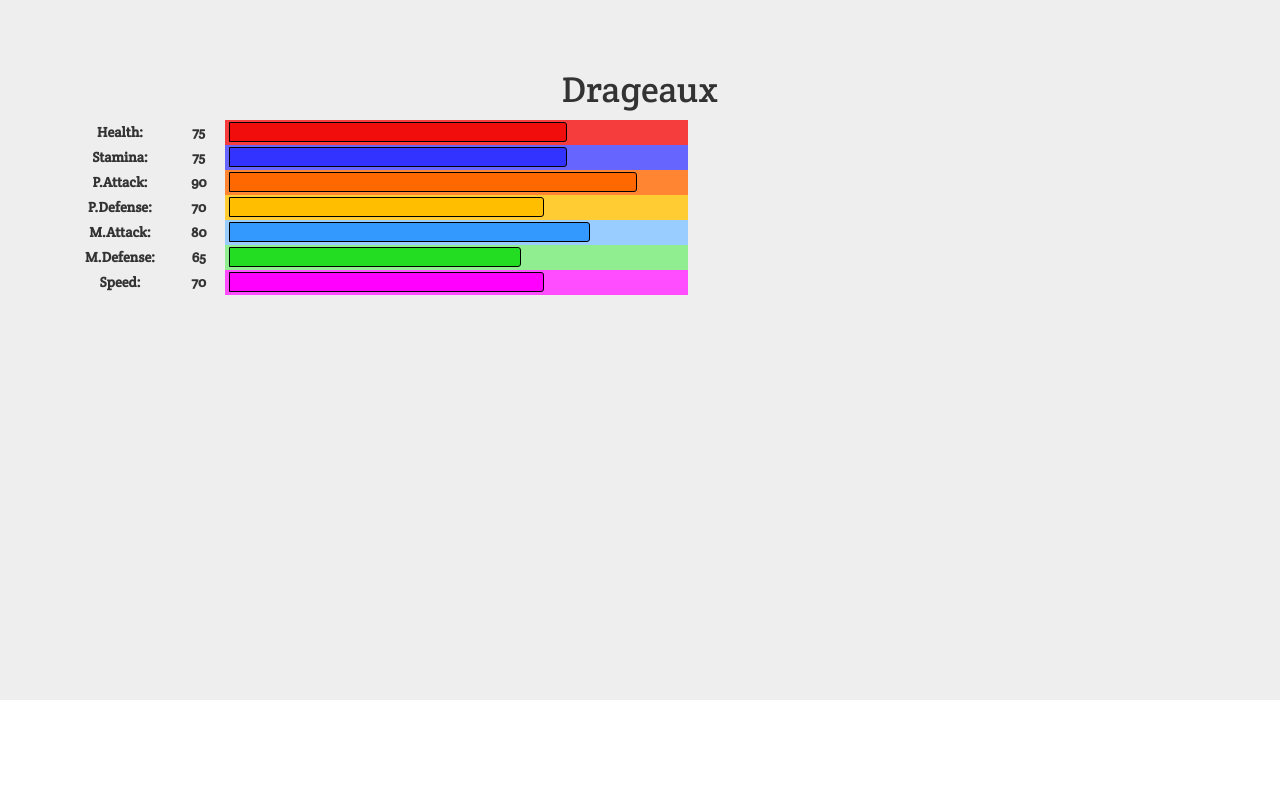
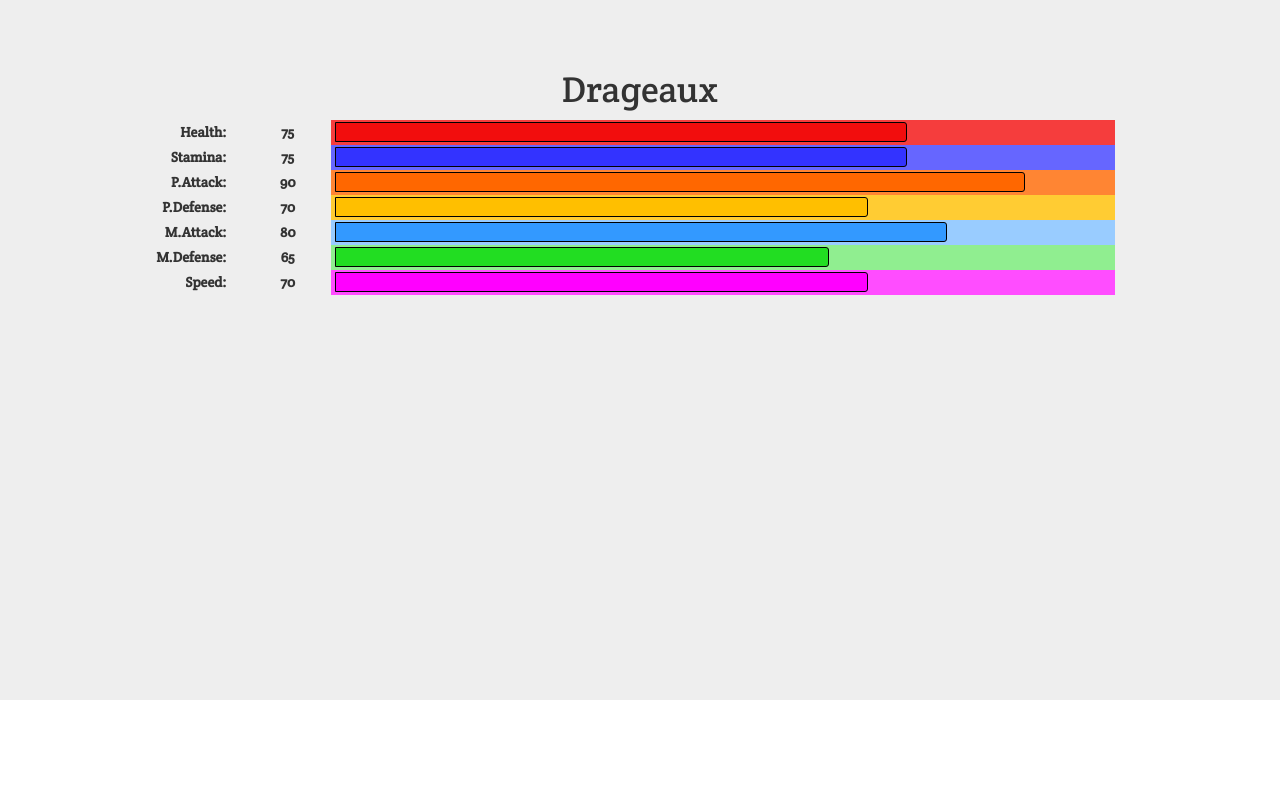
Before and after one commit to Drageaux/chaotic-eight-design, a plain HTML site: page index.html in a window 1280 px wide. Shown: the part 900-1700 px from the top of the page. Drawn offline with Linux system fonts and the light colour scheme.

Commit message:
Positioning stat table elements

```diff
--- a/assets/custom/css/main.css
+++ b/assets/custom/css/main.css
@@ -60,6 +60,10 @@ section:nth-child(odd) {
 }
 
 /* Stat Gauges */
+.stat-label {
+    text-align: right;
+}
+
 .gauge-background {
     position: relative;
     width: 85%;
--- a/assets/custom/js/characters.js
+++ b/assets/custom/js/characters.js
@@ -52,52 +52,52 @@ function displayStats(char) {
     content.innerHTML = ' \
         <div class="container">\
             <h1>' + char.name + '</h1>\
-            <table>\
+            <table class="col-md-11">\
                 <tbody>\
                     <tr>\
-                        <td class="col-md-2"><b>Health:&nbsp</b></td>\
+                        <td class="stat-label col-md-2"><b>Health:&nbsp</b></td>\
                         <td class="col-md-1"><b>' + char.health + '</b></td>\
                         <td class="gauge-background health-background">\
                             <div class="gauge-fill health-fill" id="' + charNameLowercase + 'Health"></div>\
                         </td>\
                     </tr>\
                     <tr>\
-                        <td class="col-md-2"><b>Stamina:&nbsp</b></td>\
+                        <td class="stat-label col-md-2"><b>Stamina:&nbsp</b></td>\
                         <td class="col-md-1"><b>' + char.stamina + '</b></td>\
                         <td class="gauge-background stamina-background">\
                             <div class="gauge-fill stamina-fill" id="' + charNameLowercase + 'Stamina"></div>\
                         </td>\
                     </tr>\
                     <tr>\
-                        <td class="col-md-2"><b>P.Attack:&nbsp</b></td>\
+                        <td class="stat-label col-md-2"><b>P.Attack:&nbsp</b></td>\
                         <td class="col-md-1"><b>' + char.pAttack + '</b></td>\
                         <td class="gauge-background pattack-background">\
                             <div class="gauge-fill pattack-fill" id="' + charNameLowercase + 'PAttack"></div>\
                         </td>\
                     </tr>\
                     <tr>\
-                        <td class="col-md-2"><b>P.Defense:&nbsp</b></td>\
+                        <td class="stat-label col-md-2"><b>P.Defense:&nbsp</b></td>\
                         <td class="col-md-1"><b>' + char.pDefense + '</b></td>\
                         <td class="gauge-background pdefense-background">\
                             <div class="gauge-fill pdefense-fill" id="' + charNameLowercase + 'PDefense"></div>\
                         </td>\
                     </tr>\
                     <tr>\
-                        <td class="col-md-2"><b>M.Attack:&nbsp</b></td>\
+                        <td class="stat-label col-md-2"><b>M.Attack:&nbsp</b></td>\
                         <td class="col-md-1"><b>' + char.mAttack + '</b></td>\
                         <td class="gauge-background mattack-background">\
                             <div class="gauge-fill mattack-fill" id="' + charNameLowercase + 'MAttack"></div>\
                         </td>\
                     </tr>\
                     <tr>\
-                        <td class="col-md-2"><b>M.Defense:&nbsp</b></td>\
+                        <td class="stat-label col-md-2"><b>M.Defense:&nbsp</b></td>\
                         <td class="col-md-1"><b>' + char.mDefense + '</b></td>\
                         <td class="gauge-background mdefense-background">\
                             <div class="gauge-fill mdefense-fill" id="' + charNameLowercase + 'MDefense"></div>\
                         </td>\
                     </tr>\
                     <tr>\
-                        <td class="col-md-2"><b>Speed:&nbsp</b></td>\
+                        <td class="stat-label col-md-2"><b>Speed:&nbsp</b></td>\
                         <td class="col-md-1"><b>' + char.speed + '</b></td>\
                         <td class="gauge-background speed-background">\
                             <div class="gauge-fill speed-fill" id="' + charNameLowercase + 'Speed"></div>\
```
